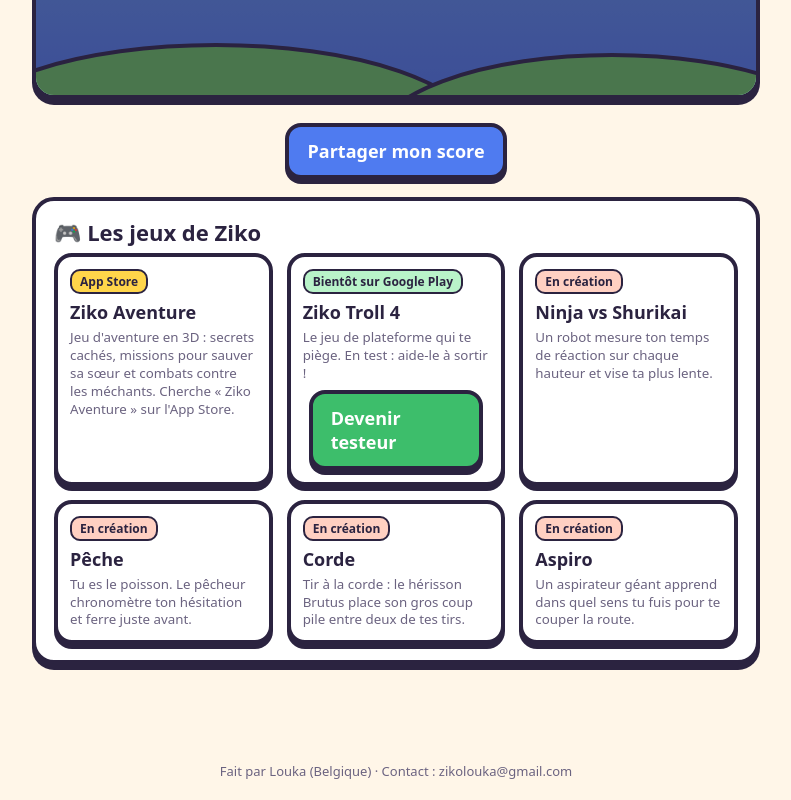
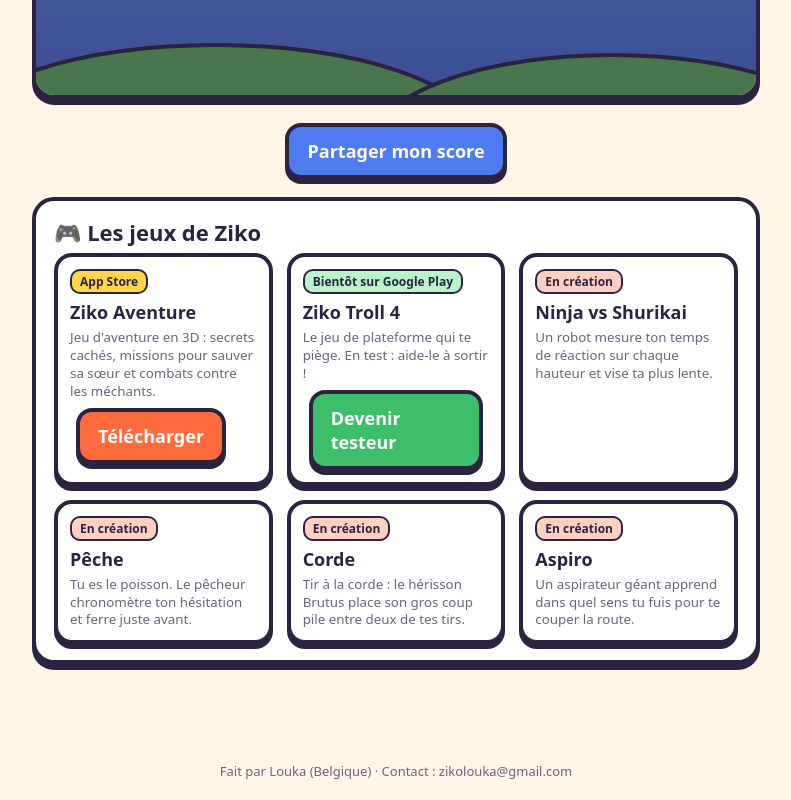
Before and after one commit to zikolc-cmd/zikolc-cmd.github.io, a plain HTML site: page games/index.html in a window 1280 px wide. Shown: the part 731-1531 px from the top of the page, without its empty margins (244-1035 px from the left). Drawn offline with Linux system fonts and the light colour scheme.

Commit message:
Update Ziko Aventure section with download link
Added a download link for 'Ziko Aventure' on the App Store.

```diff
--- a/games/index.html
+++ b/games/index.html
@@ -56,7 +56,7 @@ footer{text-align:center;color:#6B6380;font-size:13px;padding:20px}
   <div class="card">
     <h2>🎮 Les jeux de Ziko</h2>
     <div class="grid">
-      <div class="g1"><span class="tag t1">App Store</span><br><b>Ziko Aventure</b><small>Jeu d'aventure en 3D : secrets cachés, missions pour sauver sa sœur et combats contre les méchants. Cherche « Ziko Aventure » sur l'App Store.</small></div>
+      <div class="g1"><span class="tag t1">App Store</span><br><b>Ziko Aventure</b><small>Jeu d'aventure en 3D : secrets cachés, missions pour sauver sa sœur et combats contre les méchants. </small><a class="btn" href="https://apps.apple.com/be/app/ziko-aventure/id6821707438">Télécharger</a></div>
       <div class="g1"><span class="tag t2">Bientôt sur Google Play</span><br><b>Ziko Troll 4</b><small>Le jeu de plateforme qui te piège. En test : aide-le à sortir !</small><a class="btn g" href="../testeur/">Devenir testeur</a></div>
       <div class="g1"><span class="tag t3">En création</span><br><b>Ninja vs Shurikai</b><small>Un robot mesure ton temps de réaction sur chaque hauteur et vise ta plus lente.</small></div>
       <div class="g1"><span class="tag t3">En création</span><br><b>Pêche</b><small>Tu es le poisson. Le pêcheur chronomètre ton hésitation et ferre juste avant.</small></div>
```
